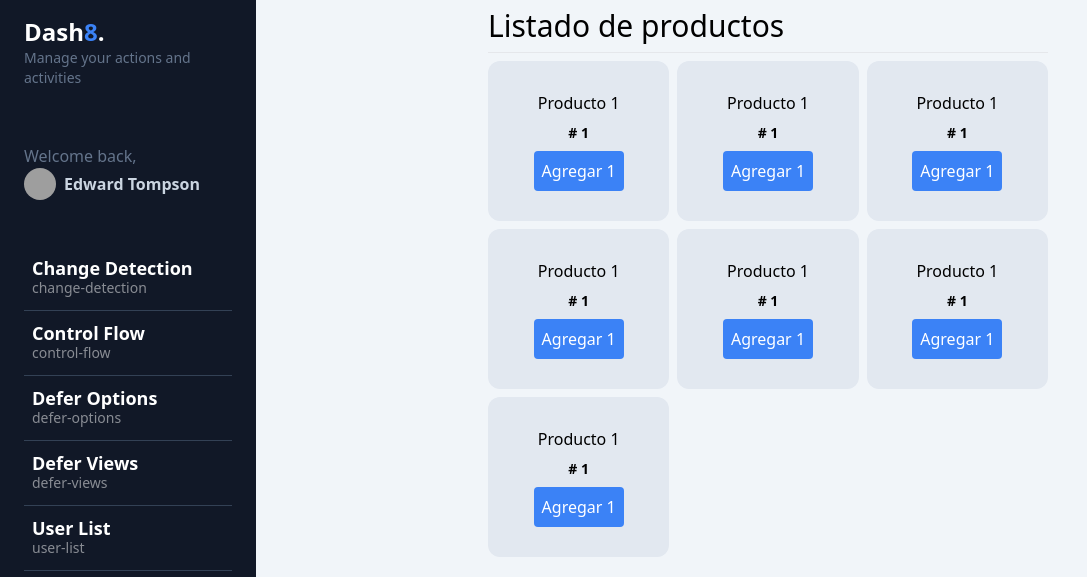
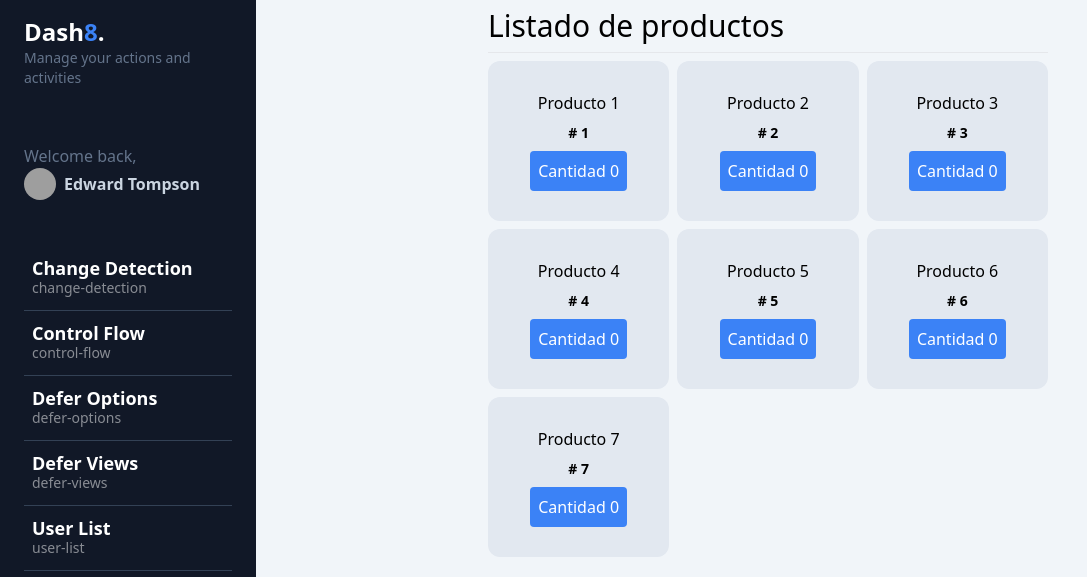
Before and after one commit to Yul1b3th/my-dashboard, an Angular app: page /dashboard/inputs-outputs in a window 1280 px wide. Shown: the top 577 px of the page, without its empty margins (0-1087 px from the left). Built offline with nearby package versions, Linux system fonts and the light colour scheme; grey boxes are pictures that could not be loaded.

Commit message:
Funciones Input y Output

```diff
--- a/src/app/dashboard/pages/input-output/input-output.component.html
+++ b/src/app/dashboard/pages/input-output/input-output.component.html
@@ -4,6 +4,9 @@
 
 <div class="grid grid-cols-1 sm:grid-cols-3 gap-2">
   @for (product of products(); track product.id) {
-    <app-product-card />
+    <app-product-card
+      [product]="product"
+      (onIncrementQuantity)="updateProduct(product, $event)"
+    />
   }
 </div>
--- a/src/app/dashboard/pages/input-output/input-output.component.ts
+++ b/src/app/dashboard/pages/input-output/input-output.component.ts
@@ -50,4 +50,10 @@ export default class InputOutputComponent implements OnDestroy {
   ngOnDestroy(): void {
     this.intervalSubscription.unsubscribe();
   }
+
+  public updateProduct(product: Product, quantity: number) {
+    this.products.update((products) =>
+      products.map((p) => (p.id === product.id ? { ...p, quantity } : p)),
+    );
+  }
 }
--- a/src/app/dashboard/pages/input-output/ui/product-card/product-card.component.html
+++ b/src/app/dashboard/pages/input-output/ui/product-card/product-card.component.html
@@ -1,11 +1,12 @@
 <div
   class="bg-slate-200 w-full rounded-xl h-40 flex justify-center items-center flex-col"
 >
-  <span>Producto 1</span>
-  <h2 class="font-bold text-sm my-2"># 1</h2>
+  <span> {{ product().name }}</span>
+  <h2 class="font-bold text-sm my-2"># {{ product().id }}</h2>
   <button
+    (click)="incrementQuantity()"
     class="bg-blue-500 p-2 rounded text-white hover:bg-blue-600 transition-all"
   >
-    Agregar 1
+    Cantidad {{ product().quantity }}
   </button>
 </div>
--- a/src/app/dashboard/pages/input-output/ui/product-card/product-card.component.ts
+++ b/src/app/dashboard/pages/input-output/ui/product-card/product-card.component.ts
@@ -1,5 +1,16 @@
 import { CommonModule } from '@angular/common';
-import { ChangeDetectionStrategy, Component } from '@angular/core';
+import {
+  ChangeDetectionStrategy,
+  Component,
+  effect,
+  EventEmitter,
+  input,
+  Input,
+  output,
+  Output,
+} from '@angular/core';
+
+import { Product } from '@interfaces/product.interface';
 
 @Component({
   selector: 'app-product-card',
@@ -8,4 +19,24 @@ import { ChangeDetectionStrategy, Component } from '@angular/core';
   templateUrl: './product-card.component.html',
   changeDetection: ChangeDetectionStrategy.OnPush,
 })
-export class ProductCardComponent {}
+export class ProductCardComponent {
+  // @Input({
+  //   required: true,
+  // })
+  // public product!: Product;
+
+  public product = input.required<Product>();
+
+  // @Output()
+  // public onIncrementQuantity = new EventEmitter<number>();
+
+  public onIncrementQuantity = output<number>();
+
+  public incrementQuantity(): void {
+    this.onIncrementQuantity.emit(this.product().quantity + 1);
+  }
+
+  public loginEffect = effect(() => {
+    console.log(this.product().name);
+  });
+}
```
